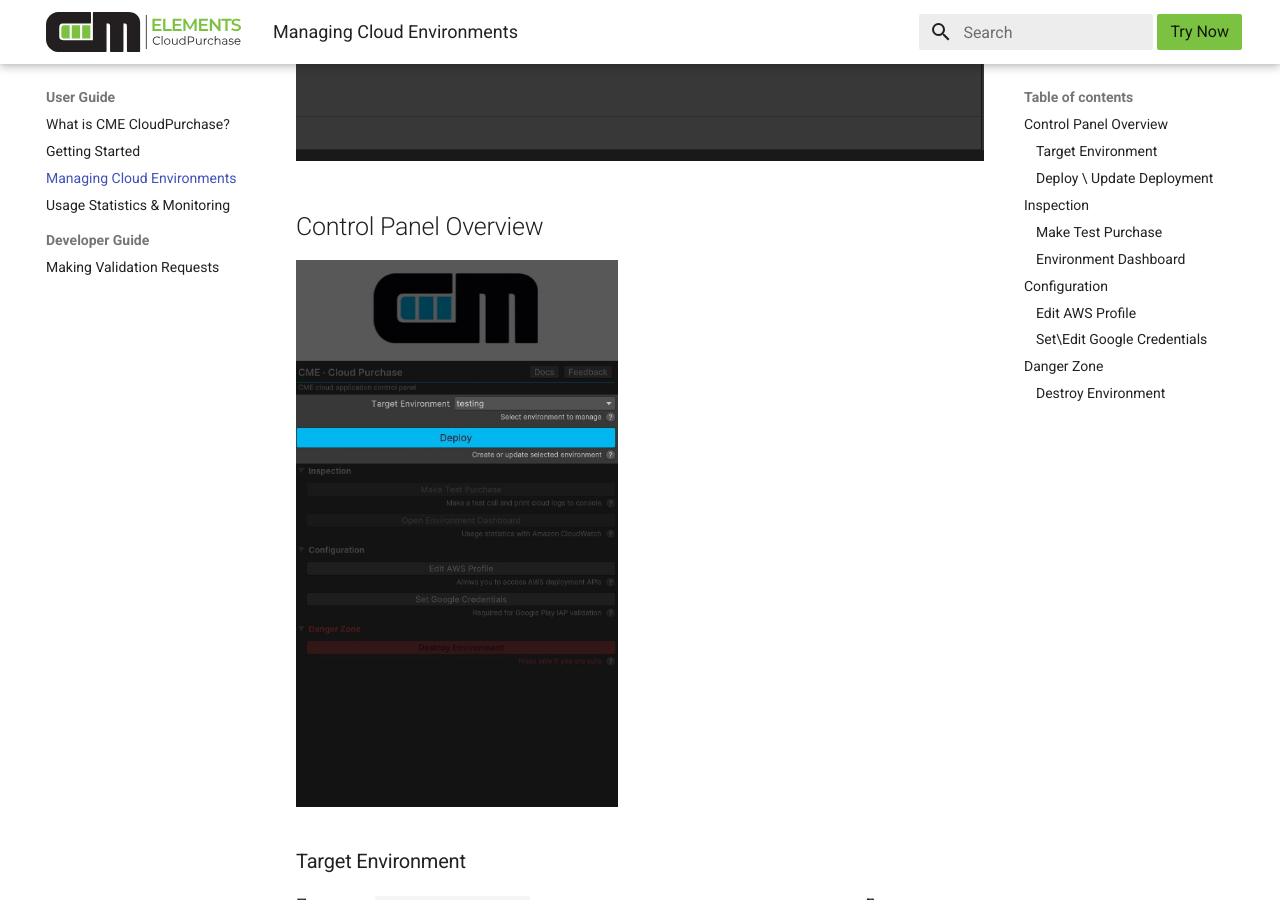
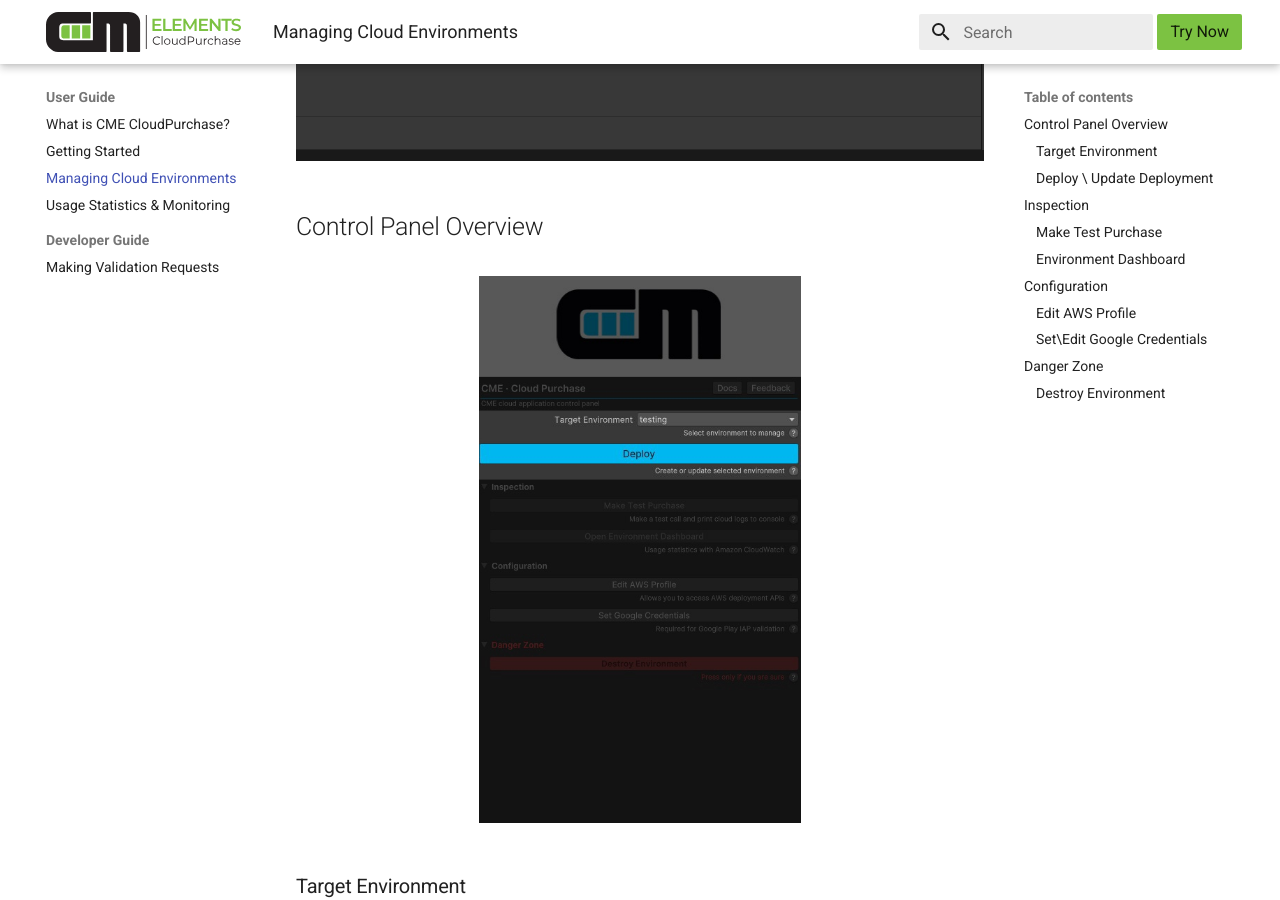
Before and after one commit to creative-mobile/CME.Documentation, an MkDocs documentation site: the page built from docs/user_guide/managing_cloud_environments.md, in a window 1280 px wide and 900 px high, scrolled down 729 px. Built offline with MkDocs 1.6.1 and Material for MkDocs 9.7.7, drawn with Linux system fonts in a browser that asks for light colours; comment, search, counter and statistics services are not loaded.

Commit message:
format images

```diff
--- a/docs/user_guide/managing_cloud_environments.md
+++ b/docs/user_guide/managing_cloud_environments.md
@@ -8,8 +8,10 @@
 
 ## <a id="control-panel"></a> Control Panel Overview
 
-![!](../assets/control-panel-overview.JPG){: style="height:547px;width:322px"}
-
+<figure markdown>
+![!](../assets/control-panel-overview.JPG){: style="height:547px;width:322px;align:centre"}
+  <figcaption> </figcaption>
+</figure>
 ### <a id="target-environment"></a> Target Environment
 
 Параметр `Target Environment` определяет, каким окружением управлять. Доступно два окружения: `testing` и `production`.
@@ -20,7 +22,10 @@
 
 ## Inspection
 
+<figure markdown>
 ![!](../assets/control-panel-inspection.JPG){: style="height:547px;width:322px"}
+  <figcaption></figcaption>
+</figure>
 
 ### <a id="make-test-purchase"></a> Make Test Purchase
 
@@ -33,7 +38,10 @@
 
 ## Configuration
 
+<figure markdown>
 ![!](../assets/control-panel-configuration.JPG){: style="height:547px;width:322px"}
+ <figcaption></figcaption>
+</figure>
 
 ### <a id="edit-aws-profile"></a> Edit AWS Profile
 
@@ -53,7 +61,10 @@
 
 ## Danger Zone
 
+<figure markdown>
 ![!](../assets/control-panel-danger-zone.JPG){: style="height:547px;width:322px"}
+ <figcaption></figcaption>
+</figure>
 
 ### <a id="destroy-environment"></a> Destroy Environment
 По нажатию кнопки `Destroy Environment` выбранное окружение будет удалено **вместе со всеми сопутствующими данными**.
--- a/mkdocs.yml
+++ b/mkdocs.yml
@@ -59,3 +59,4 @@
   - pymdownx.snippets
   - pymdownx.superfences
   - pymdownx.superfences
+  - md_in_html
```
